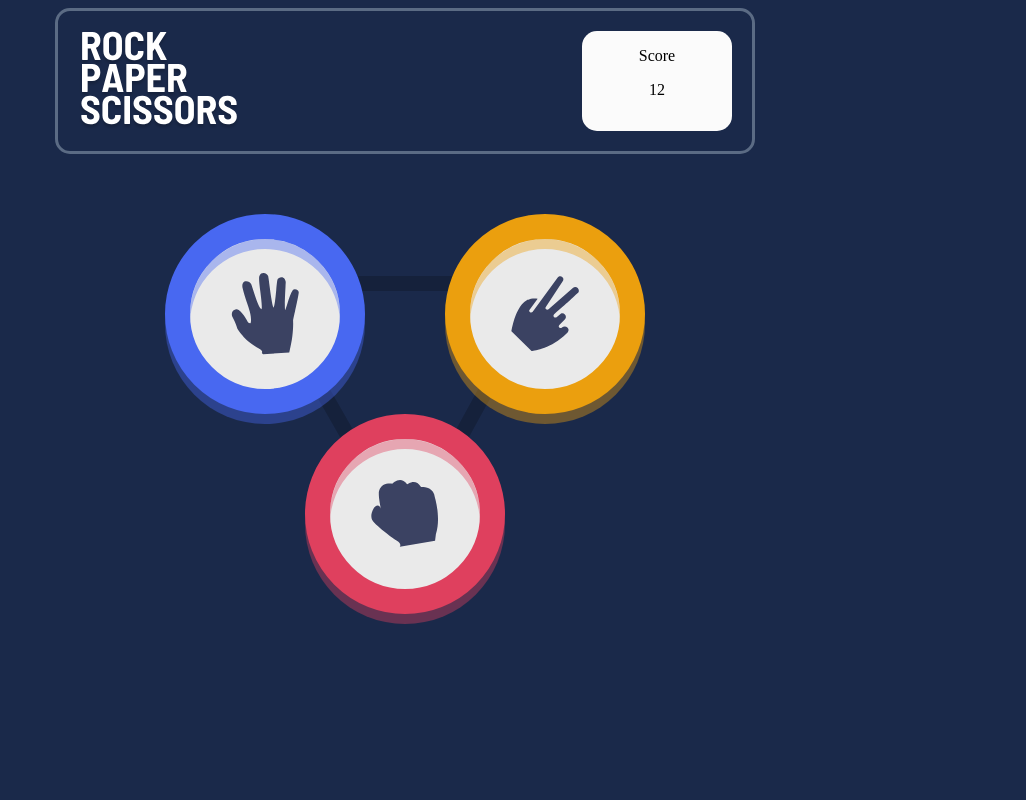
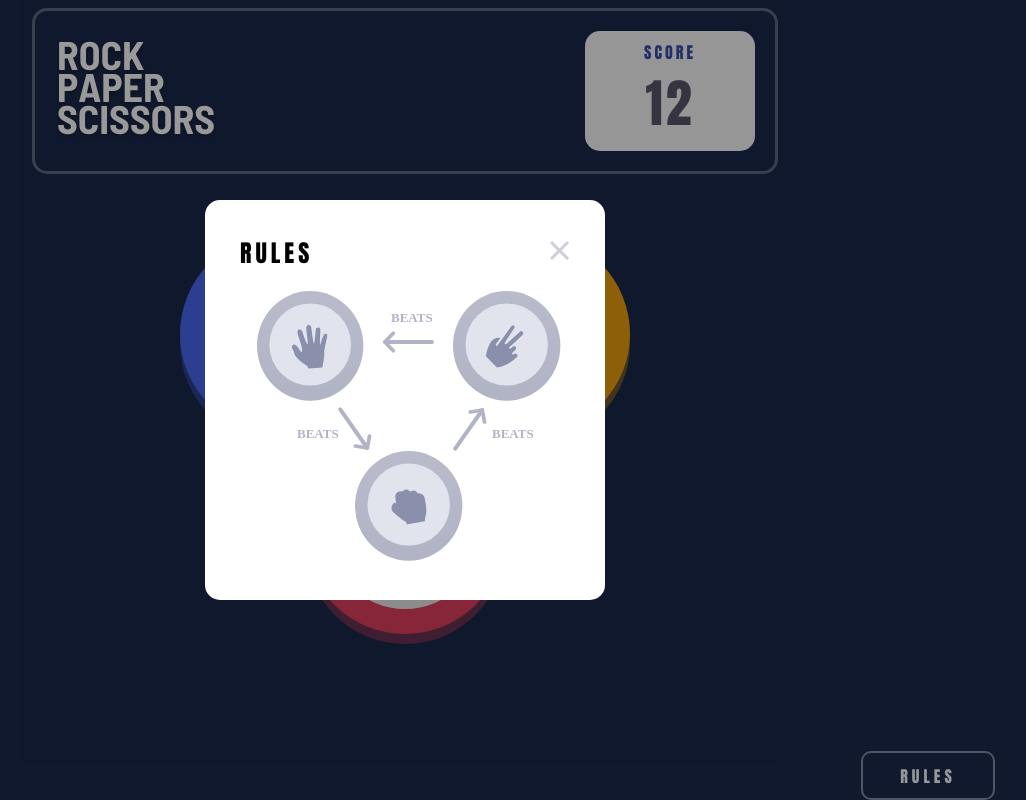
Before and after one commit to ilyaprotsenk0/rockPaperScissorsGame, a plain HTML site: page index.html in a window 1280 px wide. Shown: the whole page, without its empty margins (235-1261 px from the left). Drawn offline with Linux system fonts and the light colour scheme.

Commit message:
Styles were improved. Modal rules window with close/open logic was added

```diff
--- a/index.html
+++ b/index.html
@@ -9,17 +9,16 @@
   <link href="https://fonts.googleapis.com/css2?family=Anton&display=swap" rel="stylesheet">
 </head>
 <body>
-  <div class="main">
-    <div class="header">
+  <header>
     <div class="header-title">
       <img src="images/logo.svg" alt="logo">
     </div>
     <div class="header-score">
-        <p>Score</p>
-        <p>12</p>
+      <p id="header-score-text">Score</p>
+      <p id="header-score-count">12</p>
     </div>
-    </div>
-    <div class="figures">
+  </header>
+  <section class="choose-figures">
     <div id="paper-figure">
       <img src="images/icon-paper.svg" alt="paper-figure">
     </div>
@@ -29,6 +28,21 @@
     <div id="rock-figure">
       <img src="images/icon-rock.svg" alt="rock-figure">
     </div>
+  </section>
+  <div id="show-modal-rules">
+    <p>RULES</p>
+  </div>
+  <div class="modal-rules" id="rules-block">
+    <div class="modal-rules-content">
+      <div class="rules-wrap">
+        <p>RULES</p>
+        <div id="close-modal-rules">
+          <img src="images/icon-close.svg" alt="icon-close">
+        </div>
+      </div>
+      <div class="rules-img">
+        <img src="images/image-rules.svg" alt="rules-image">
+      </div>
     </div>
   </div>
   <script src="index.js"></script>
--- a/index.js
+++ b/index.js
@@ -1,3 +1,20 @@
+// Show/hide rules
+
+const rulesBlock = document.getElementById('rules-block');
+const showModalRules = document.getElementById('show-modal-rules');
+
+showModalRules.addEventListener('click', () => {
+    rulesBlock.classList.remove('hidden');
+});
+
+const closeModalRules = document.getElementById('close-modal-rules');
+
+closeModalRules.addEventListener('click', () => {
+    rulesBlock.classList.add('hidden');
+});
+
+// Choosing of figure
+
 const paperFigure = document.getElementById('paper-figure');
 const scissorsFigure = document.getElementById('scissors-figure');
 const rockFigure = document.getElementById('rock-figure');
@@ -7,4 +24,4 @@ figures.forEach(el => {
     el.addEventListener('click', () => {
         console.log(el);
     });
-})
+});
--- a/style.css
+++ b/style.css
@@ -1,20 +1,16 @@
 body {
     background-color: #1a294a;
+    font-family: 'Anton', sans-serif;
 }
 
-.main {
-    max-width: 700px;
-    background-color: #1a294a;
-    margin: 0 auto;
-}
-
-.header {
-    border: 3px solid rgb(91, 107, 132);
-    border-radius: 15px;
+header {
+    width: 700px;
     display: flex;
     justify-content: space-between;
     align-items: center;
+    margin: 0 auto;
     padding: 20px;
+    border: 3px solid rgb(91, 107, 132);
 }
 
 .header-title, .header-score {
@@ -23,17 +19,39 @@ body {
 }
 
 .header-score {
-    border-radius: 15px;
     background-color: #fbfbfb;
-    text-align: center;
+    display: flex;
+    flex-direction: column;
+    align-items: center;
+    justify-content: center;
+    padding: 10px;
 }
 
-.figures {
-    margin: 60px auto;
-    width: 80%;
+#header-score-text {
+    font-size: 16px;
+    text-transform: uppercase;
+    letter-spacing: 3px;
+    color: rgb(58, 78, 175);
+    margin: 0;
+}
+
+#header-score-count {
+    font-size: 52px;
+    color: rgb(92, 88, 111);
+    margin: 0;
+    letter-spacing: 3px;
+}
+
+header, .header-score, .modal-rules-content {
+    border-radius: 15px;
+}
+
+.choose-figures {
+    width: 500px;
     display: flex;
     flex-wrap: wrap;
     justify-content: space-around;
+    margin: 60px auto;
     background: url(images/bg-triangle.svg) no-repeat;
     background-position: center;
 }
@@ -41,10 +59,9 @@ body {
 #paper-figure, #scissors-figure, #rock-figure {
     width: 150px;
     height: 150px;
-    border: 25px solid gray;
-    border-radius: 50%;
     display: flex;
     justify-content: center;
+    border-radius: 50%;
     background-color: rgb(234, 234, 234);
 }
 
@@ -73,11 +90,77 @@ body {
 }
 
 #scissors-figure:hover {
-    border: 25px solid rgb(235, 159, 14);
     box-shadow: 0px 10px 0px 0px rgba(235, 159, 14, 0.4) inset, 0px 10px 0px 0px rgba(235, 159, 14, 0.4), 0px 0px 35px 5px rgba(234, 234, 234, 0.3);
 }
 
 #rock-figure:hover {
-    border: 25px solid rgb(223, 64, 94);
     box-shadow: 0px 10px 0px 0px rgba(223, 64, 94, 0.4) inset, 0px 10px 0px 0px rgba(223, 64, 94, 0.4), 0px 0px 35px 5px rgba(234, 234, 234, 0.3);
 }
+
+#show-modal-rules {
+    width: 130px;
+    height: 45px;
+    border: 2px solid rgb(135, 139, 166);
+    border-radius: 10px;
+    display: flex;
+    flex-direction: column;
+    align-items: center;
+    justify-content: center;
+    position: absolute;
+    right: 50px;
+    bottom: 0px;
+}
+
+#show-modal-rules p {
+    font-size: 16px;
+    color: #f9feff;
+    letter-spacing: 4px;
+}
+
+#show-modal-rules:hover {
+    box-shadow: 0px 0px 20px 5px rgba(135, 139, 166, 0.3);
+}
+
+.modal-rules {
+    position: fixed;
+    left: 0;
+    top: 0;
+    width: 100%;
+    height: 100%;
+    overflow: auto;
+    background-color: rgba(0,0,0,0.4);
+}
+
+.modal-rules-content {
+    width: 400px;
+    height: 400px;
+    background-color: rgb(255, 255, 255);
+    padding: 35px;
+    box-sizing: border-box;
+    position: absolute;
+    left: 50%;
+    top: 50%;
+    transform: translate(-50%, -50%);
+}
+
+.rules-wrap {
+    display: flex;
+    flex-direction: row;
+    justify-content: space-between;
+    align-items: center;
+}
+
+.rules-img {
+    margin: 20px auto;
+    width: 90%;
+}
+
+.rules-wrap p {
+    font-size: 24px;
+    letter-spacing: 4px;
+    margin: 0;
+}
+
+.hidden {
+    display: none;
+}
```
Lines whose indentation alone changed are shown as unchanged.
